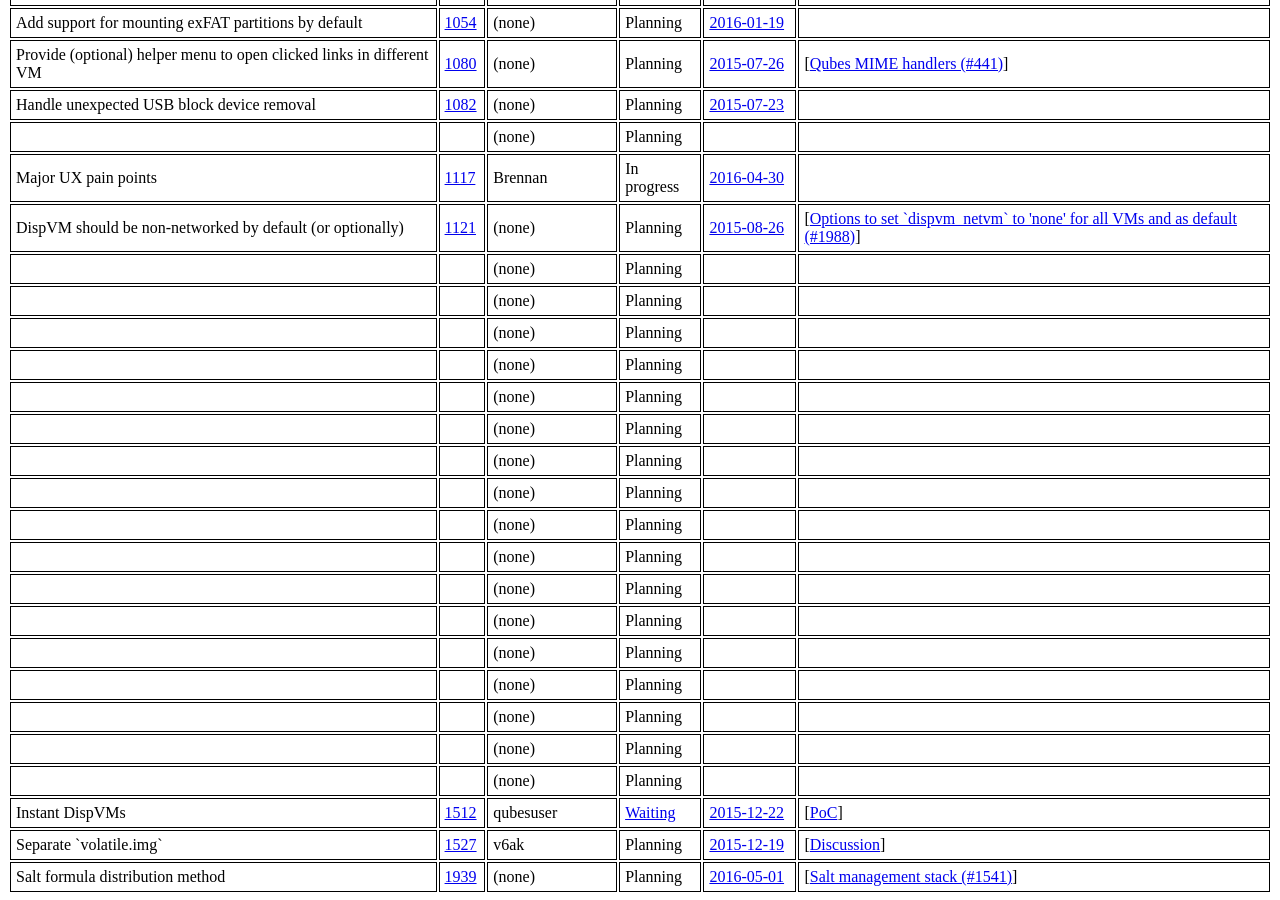
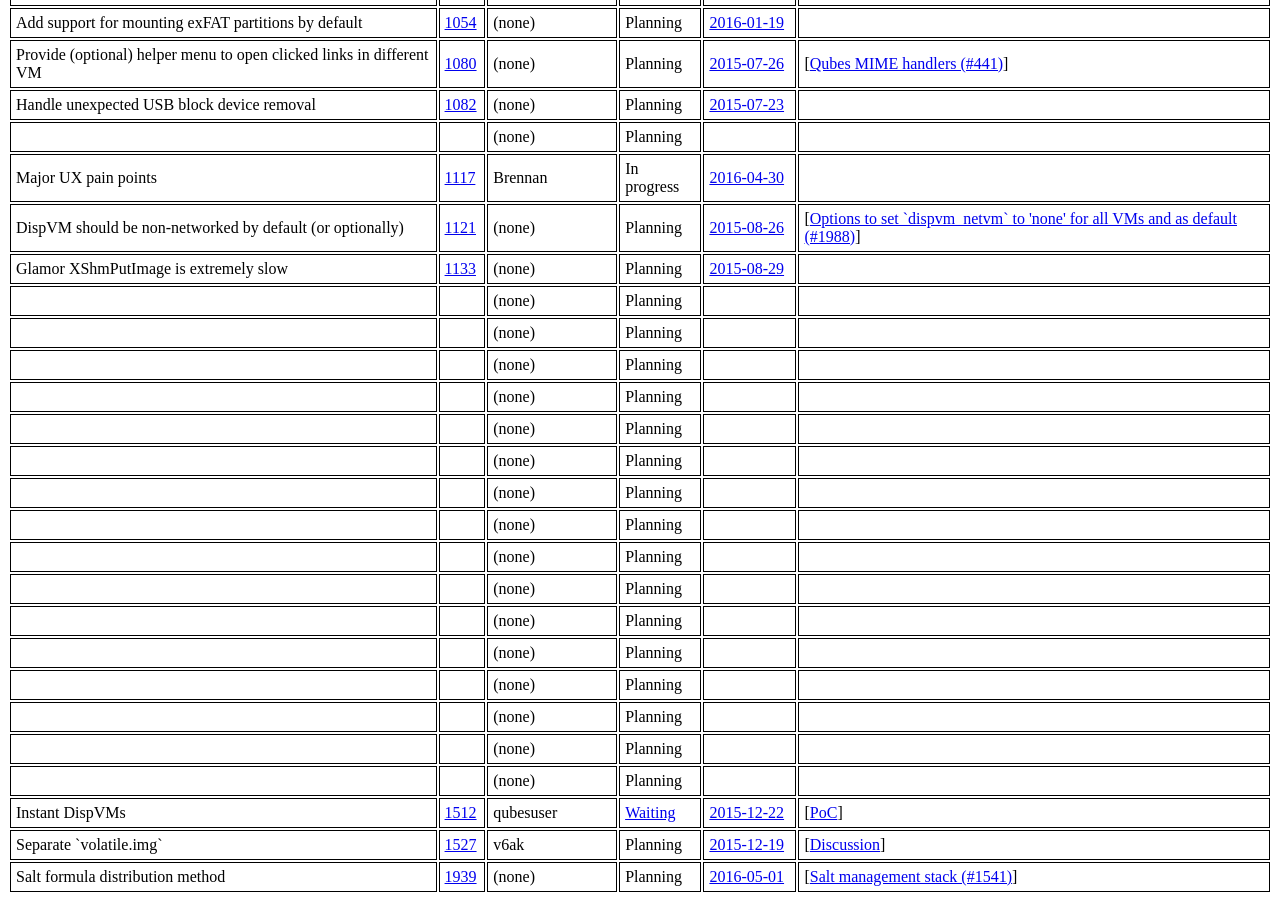
Before and after one commit to QubesOS/qubes-issues, a Jekyll site: the page built from index.md, in a window 1280 px wide and 900 px high, scrolled down 1386 px. Built offline with Jekyll 4.4.1, drawn with Linux system fonts in a browser that asks for light colours.

Commit message:
Track #1133

```diff
--- a/_data/features.yml
+++ b/_data/features.yml
@@ -617,15 +617,15 @@
   - desc   :
     url    :
 
-- name   :
-  issue  :
+- name   : Glamor XShmPutImage is extremely slow
+  issue  : 1133
   devs   :
   status :
-    code   :
+    code   : Planning
     url    :
   updated:
-    date   :
-    url    :
+    date   : 2015-08-29
+    url    : https://github.com/QubesOS/qubes-issues/issues/1133#issuecomment-136018983
   info   :
   - desc   :
     url    :
```
